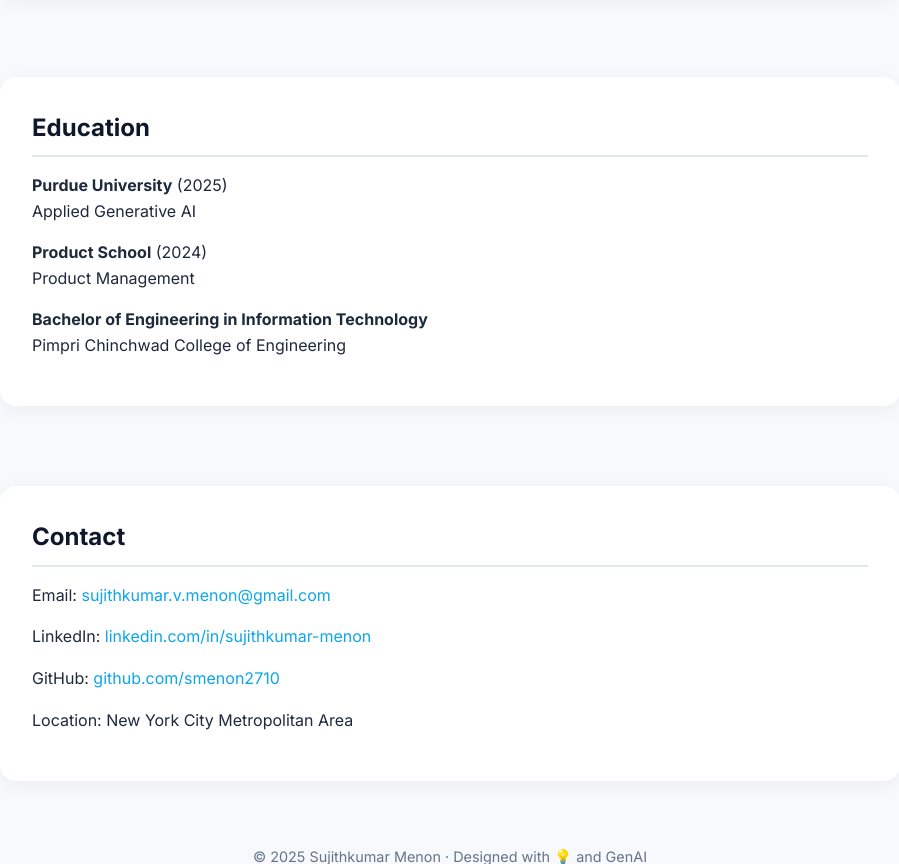
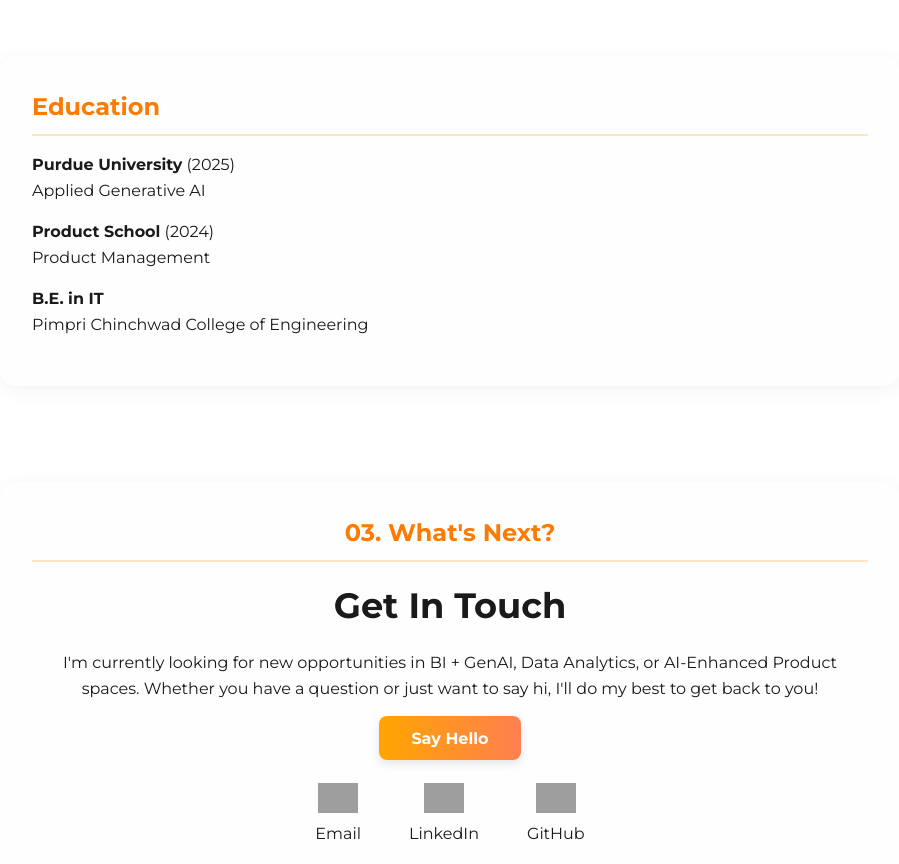
Before and after one commit to smenon2710/smenon2710.github.io, a website: page index.html in a window 1280 px wide. Shown: the part 1936-2800 px from the top of the page, without its empty margins (190-1089 px from the left). Drawn offline with Linux system fonts and the light colour scheme; grey boxes are pictures that could not be loaded.

Commit message:
Update index.html with improved design

```diff
--- a/index.html
+++ b/index.html
@@ -4,7 +4,7 @@
   <meta charset="UTF-8" />
   <meta name="viewport" content="width=device-width, initial-scale=1.0"/>
   <title>Sujithkumar Menon | BI & GenAI Portfolio</title>
-  <link href="https://fonts.googleapis.com/css2?family=Inter:wght@400;600;700&display=swap" rel="stylesheet">
+  <link href="https://fonts.googleapis.com/css2?family=Montserrat:wght@400;600;700&display=swap" rel="stylesheet">
   <style>
     * {
       margin: 0;
@@ -13,20 +13,20 @@
     }
 
     body {
-      font-family: 'Inter', sans-serif;
-      background: #f7f9fc;
-      color: #1e293b;
+      font-family: 'Montserrat', sans-serif;
+      background: #ffffff;
+      color: #1a1a1a;
       line-height: 1.6;
     }
 
     header {
       background: #ffffff;
-      padding: 1.5rem 2rem;
+      padding: 1rem 2rem;
       position: fixed;
       width: 100%;
       top: 0;
       left: 0;
-      box-shadow: 0 2px 8px rgba(0, 0, 0, 0.05);
+      box-shadow: 0 2px 12px rgba(0, 0, 0, 0.05);
       z-index: 1000;
     }
 
@@ -37,22 +37,27 @@
     }
 
     nav a {
-      color: #1e293b;
+      color: #1a1a1a;
       text-decoration: none;
       font-weight: 600;
+      transition: color 0.2s;
+    }
+
+    nav a:hover {
+      color: #ff7a00;
     }
 
     section {
       max-width: 900px;
-      margin: 5rem auto 2rem;
+      margin: 6rem auto 2rem;
       padding: 2rem;
-      background: #ffffff;
+      background: #fefefe;
       border-radius: 16px;
       box-shadow: 0 4px 20px rgba(0, 0, 0, 0.05);
     }
 
     h1, h2 {
-      color: #0f172a;
+      color: #1a1a1a;
       margin-bottom: 1rem;
     }
 
@@ -62,7 +67,8 @@
 
     h2 {
       font-size: 1.5rem;
-      border-bottom: 2px solid #e2e8f0;
+      color: #ff7a00;
+      border-bottom: 2px solid #ffe5c2;
       padding-bottom: 0.5rem;
     }
 
@@ -79,29 +85,60 @@
       width: 160px;
       border-radius: 100px;
       display: block;
-      margin: 0 auto 1rem;
+      margin: 0 auto 1.5rem;
       box-shadow: 0 4px 12px rgba(0, 0, 0, 0.1);
+    }
+
+    .project-title {
+      font-weight: 600;
+      color: #1a1a1a;
     }
 
     footer {
       text-align: center;
       padding: 2rem;
       font-size: 0.9rem;
-      color: #64748b;
-    }
-
-    .project-title {
-      font-weight: 600;
-      color: #0f172a;
+      color: #888;
     }
 
     a {
-      color: #0ea5e9;
+      color: #ff7a00;
       text-decoration: none;
     }
 
     a:hover {
       text-decoration: underline;
+    }
+
+    .center {
+      text-align: center;
+    }
+
+    .contact-icons {
+      display: flex;
+      justify-content: center;
+      gap: 3rem;
+      margin-top: 2rem;
+    }
+
+    .contact-icons div {
+      text-align: center;
+      color: #1a1a1a;
+    }
+
+    .btn-orange {
+      background: linear-gradient(to right, #FFA500, #FF7F50);
+      color: white;
+      padding: 0.8rem 2rem;
+      border: none;
+      border-radius: 8px;
+      font-weight: bold;
+      text-decoration: none;
+      box-shadow: 0 4px 10px rgba(0,0,0,0.1);
+    }
+
+    .btn-orange:hover {
+      background: linear-gradient(to right, #ff7a00, #ff5100);
     }
 
     .spacer {
@@ -125,8 +162,8 @@
   <div class="spacer"></div>
 
   <section id="about">
-    <img src="profile.jpg" alt="Sujithkumar Menon" class="profile" />
-    <h1>Hi, I'm Sujithkumar Menon</h1>
+    <img src="2.png" alt="Sujithkumar Menon" class="profile" />
+    <h1 class="center">Hi, I'm Sujithkumar Menon</h1>
     <p>
       A Business Intelligence and Generative AI specialist with 13+ years of experience turning raw data into actionable insights.
       I build smart dashboards, automate analytics with AI, and design data products that deliver business impact.
@@ -189,18 +226,34 @@
     <ul>
       <li><strong>Purdue University</strong> (2025)<br>Applied Generative AI</li>
       <li><strong>Product School</strong> (2024)<br>Product Management</li>
-      <li><strong>Bachelor of Engineering in Information Technology</strong><br>Pimpri Chinchwad College of Engineering</li>
+      <li><strong>B.E. in IT</strong><br>Pimpri Chinchwad College of Engineering</li>
     </ul>
   </section>
 
   <section id="contact">
-    <h2>Contact</h2>
-    <ul>
-      <li>Email: <a href="mailto:sujithkumar.v.menon@gmail.com">sujithkumar.v.menon@gmail.com</a></li>
-      <li>LinkedIn: <a href="https://www.linkedin.com/in/sujithkumar-menon" target="_blank">linkedin.com/in/sujithkumar-menon</a></li>
-      <li>GitHub: <a href="https://github.com/smenon2710" target="_blank">github.com/smenon2710</a></li>
-      <li>Location: New York City Metropolitan Area</li>
-    </ul>
+    <h2 class="center">03. What's Next?</h2>
+    <h1 class="center">Get In Touch</h1>
+    <p class="center">
+      I'm currently looking for new opportunities in BI + GenAI, Data Analytics, or AI-Enhanced Product spaces.
+      Whether you have a question or just want to say hi, I'll do my best to get back to you!
+    </p>
+    <div class="center" style="margin-top: 1.5rem;">
+      <a href="mailto:sujithkumar.v.menon@gmail.com" class="btn-orange">Say Hello</a>
+    </div>
+    <div class="contact-icons">
+      <div>
+        <img src="https://img.icons8.com/ios-filled/50/000000/new-post.png" width="40" />
+        <p>Email</p>
+      </div>
+      <div>
+        <img src="https://img.icons8.com/ios-filled/50/000000/linkedin.png" width="40" />
+        <p>LinkedIn</p>
+      </div>
+      <div>
+        <img src="https://img.icons8.com/ios-filled/50/000000/github.png" width="40" />
+        <p>GitHub</p>
+      </div>
+    </div>
   </section>
 
   <footer>
```
